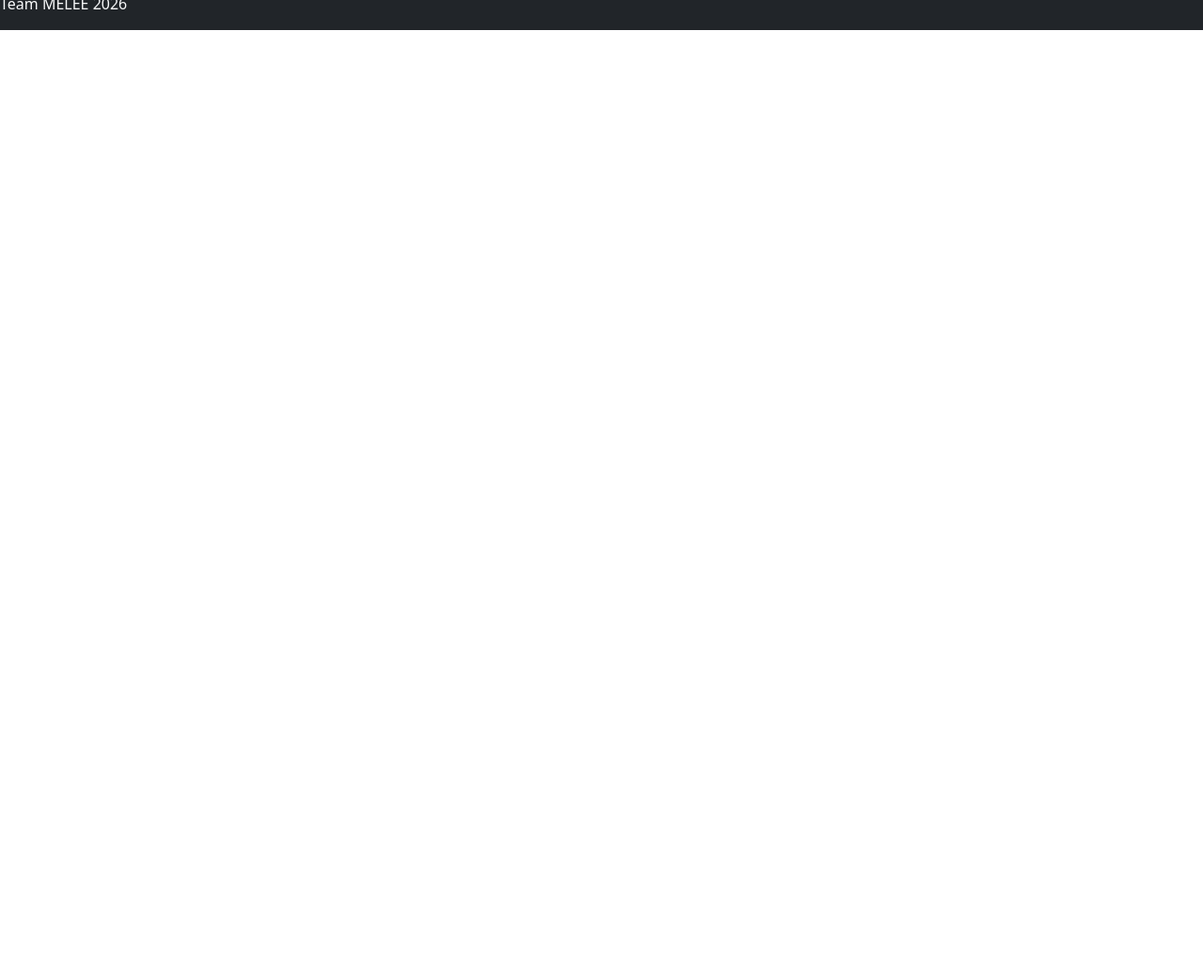
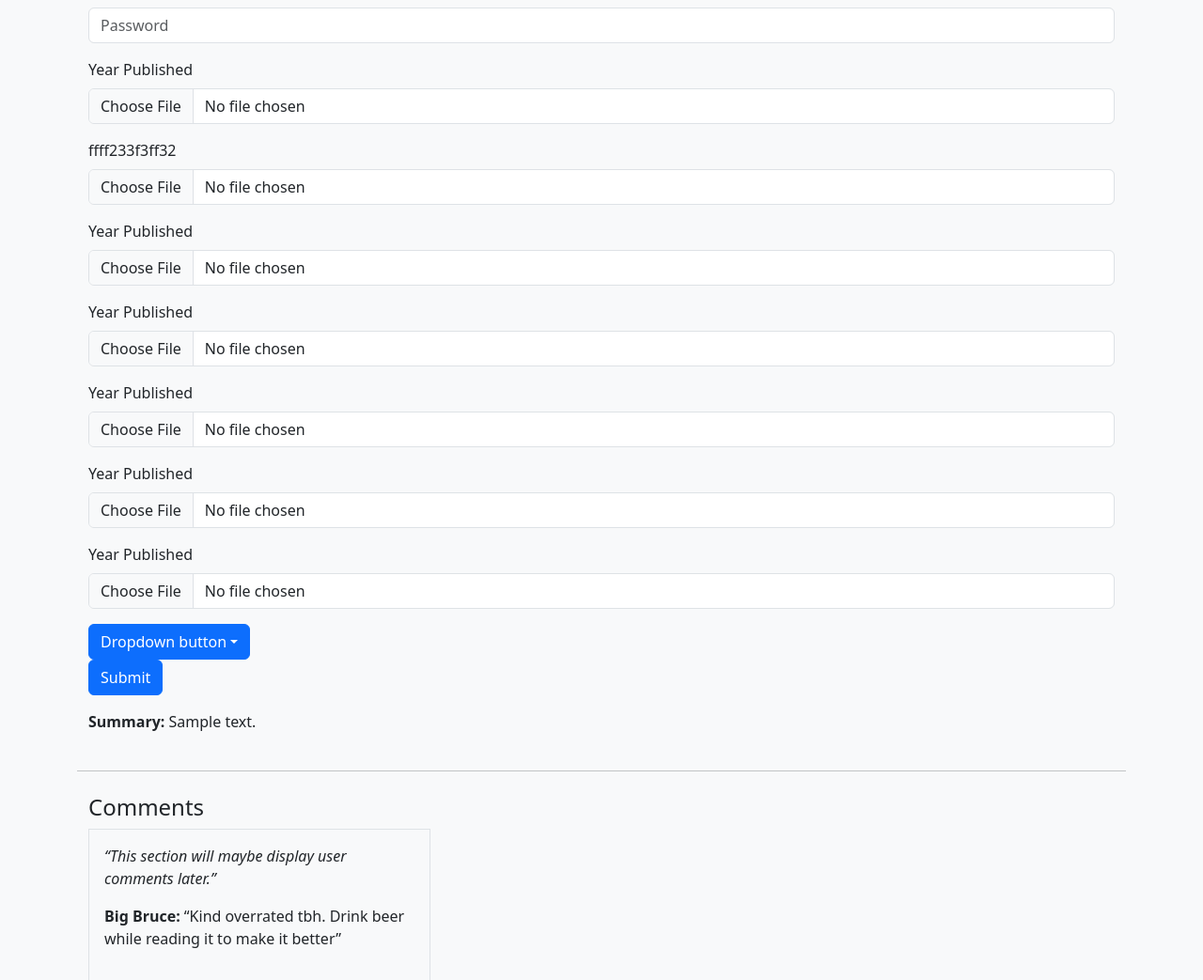
Before and after one commit to lpearson11101/COMP305FinalProject, a Flask app: page /books/1 in a window 1280 px wide. Shown: the part 768-1811 px from the top of the page at 94% size. Before the commit the page ends 800 px from the top, so only its background shows below. Run offline with Flask 3, Linux system fonts and the light colour scheme; tables that the repository leaves empty hold one stand-in row (values such as "Sample post").

Commit message:
Started on admin form, will make functional and better

```diff
--- a/app/templates/books/detail.html
+++ b/app/templates/books/detail.html
@@ -81,6 +81,62 @@
                 </div>
             </div>
 
+                    <div class="mb-3"></div>
+                        <form action="#">
+                        <label class="form-label" for="formEmail">Author name</label>
+                        <input class="form-control" type="email" placeholder="Enter email" id="formEmail"/>
+                    </div>
+                    <div class="mb-3">
+                        <label class="form-label" for="formPassword">Book ID (int)</label>
+                        <input class="form-control" type="password" placeholder="Password" id="formPassword" autoComplete="new-password"/>
+                    </div>
+                    <div class="mb-3">
+                        <label class="form-label" for="formFile">Year Published</label>
+                        <input class="form-control" type="file" id="formFile"/>
+                    </div>
+                    <div class="mb-3">
+                        <label class="form-label" for="formFile">ffff233f3ff32</label>
+                        <input class="form-control" type="file" id="formFile"/>
+                    </div>
+                    <div class="mb-3">
+                        <label class="form-label" for="formFile">Year Published</label>
+                        <input class="form-control" type="file" id="formFile"/>
+                    </div>
+                    <div class="mb-3">
+                        <label class="form-label" for="formFile">Year Published</label>
+                        <input class="form-control" type="file" id="formFile"/>
+                    </div>
+                    <div class="mb-3">
+                        <label class="form-label" for="formFile">Year Published</label>
+                        <input class="form-control" type="file" id="formFile"/>
+                    </div>
+                    <div class="mb-3">
+                        <label class="form-label" for="formFile">Year Published</label>
+                        <input class="form-control" type="file" id="formFile"/>
+                    </div>
+                    <div class="mb-3">
+                        <label class="form-label" for="formFile">Year Published</label>
+                        <input class="form-control" type="file" id="formFile"/>
+                    </div>
+                    <div class="dropdown">
+                        <button class="btn btn-primary dropdown-toggle" id="dropdown-91314e38-4996-42a7-8011-51c79b3be0f4" type="button" data-bs-toggle="dropdown" aria-expanded="false">Dropdown button</button>
+                        <ul class="dropdown-menu" aria-labelledby="dropdown-91314e38-4996-42a7-8011-51c79b3be0f4">
+                            <li>
+                                <a class="dropdown-item" href="#">Action</a>
+                            </li>
+                            <li>
+                                <a class="dropdown-item" href="#">Another action</a>
+                            </li>
+                            <li>
+                                <a class="dropdown-item" href="#">Some else here</a>
+                            </li>
+                        </ul>
+                    </div>
+
+                    <div>
+                        <button class="btn btn-primary" type="submit">Submit</button>
+                    </div>
+                        </form>
 
 
             <div class="mt-3">
```
